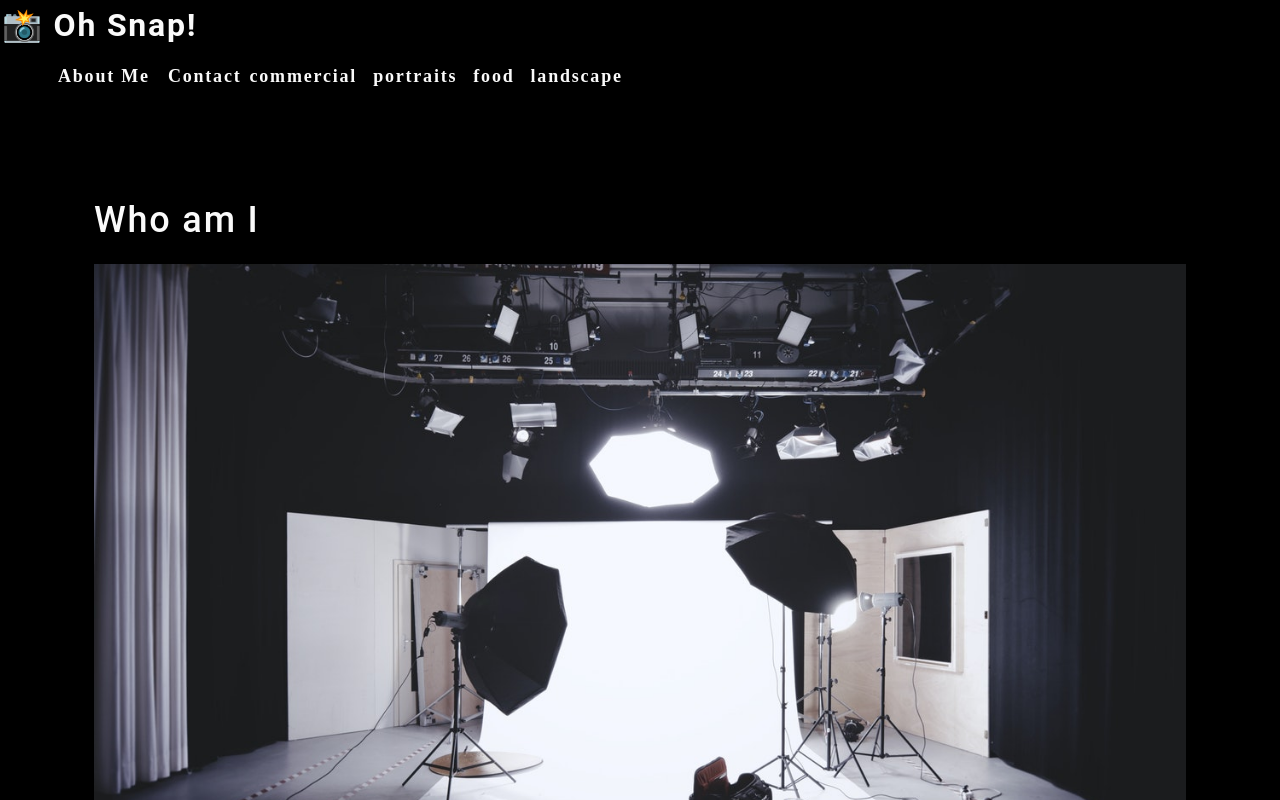
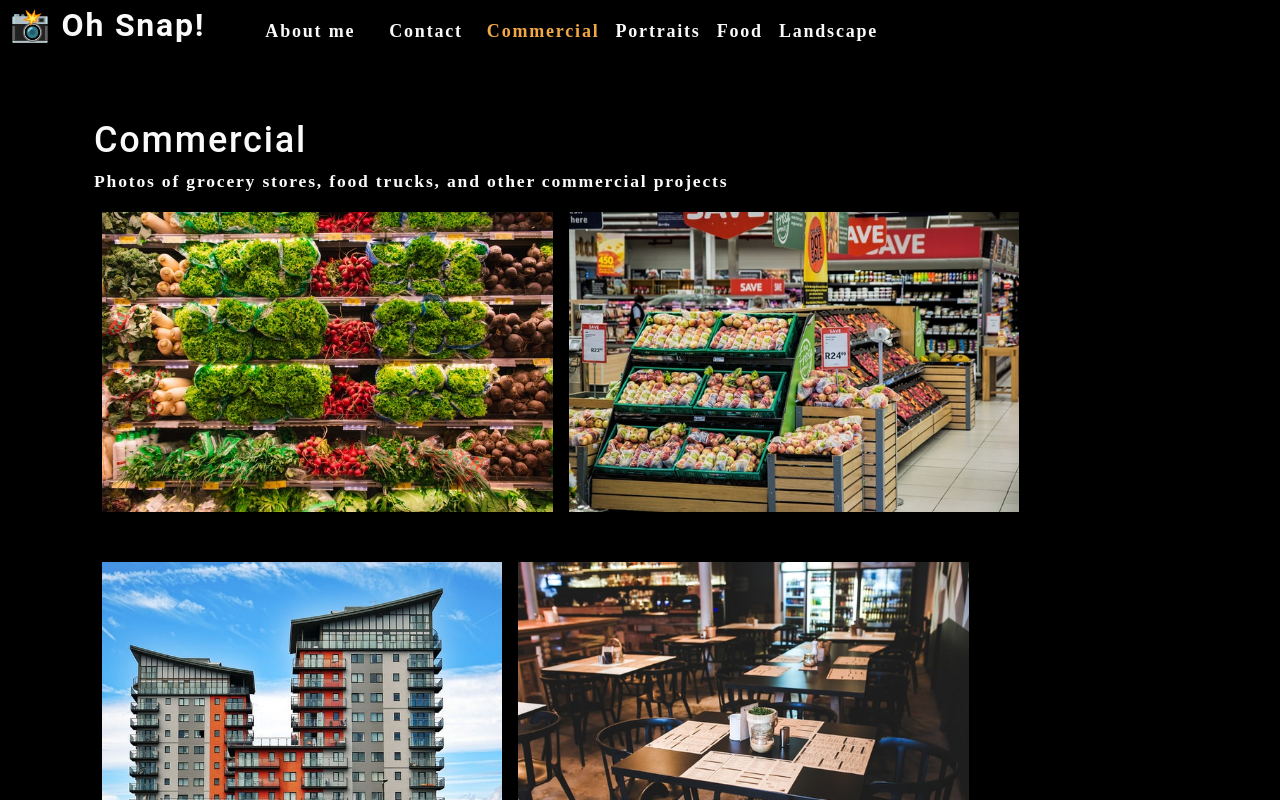
Before and after one commit to limichael97/photo-port, a React (Create React App) app: page / in a window 1280 px wide. Shown: the top 800 px of the page. Built offline with nearby package versions, Linux system fonts and the light colour scheme.

Commit message:
display pics based on categories

```diff
--- a/package.json
+++ b/package.json
@@ -3,8 +3,6 @@
   "version": "0.1.0",
   "private": true,
   "dependencies": {
-    "@testing-library/jest-dom": "^5.16.2",
-    "@testing-library/react": "^12.1.2",
     "@testing-library/user-event": "^13.5.0",
     "react": "^17.0.2",
     "react-dom": "^17.0.2",
@@ -34,5 +32,9 @@
       "last 1 firefox version",
       "last 1 safari version"
     ]
+  },
+  "devDependencies": {
+    "@testing-library/jest-dom": "^5.16.2",
+    "@testing-library/react": "^12.1.2"
   }
 }
--- a/src/App.js
+++ b/src/App.js
@@ -1,12 +1,31 @@
-import React from 'react';
+import React, { useState } from 'react';
 import About from './components/About';
-import Nav from './components/Nav'
+import Nav from './components/Nav';
+import Gallery from "./components/Gallery";
+
 
 function App() {
+  const [categories] = useState([
+    {
+      name: 'commercial',
+      description: 'Photos of grocery stores, food trucks, and other commercial projects',
+    },
+    { name: 'portraits', description: 'Portraits of people in my life' },
+    { name: 'food', description: 'Delicious delicacies' },
+    { name: 'landscape', description: 'Fields, farmhouses, waterfalls, and the beauty of nature' },
+  ]);
+
+  const [currentCategory, setCurrentCategory] = useState(categories[0]);
+
   return (
     <div>
-      <Nav></Nav>
+      <Nav
+        categories = {categories}
+        setCurrentCategory= {setCurrentCategory}
+        currentCategory={currentCategory}
+      ></Nav>
       <main>
+        <Gallery currentCategory={currentCategory}></Gallery>
         <About></About>
       </main>
     </div>
--- a/src/components/Gallery/index.js
+++ b/src/components/Gallery/index.js
@@ -1,30 +1,17 @@
 import React from 'react';
+import PhotoList from '../PhotoList';
 import { capitalizeFirstLetter } from '../../utils/helpers';
-import photo from "../../assets/small/commercial/0.jpg";
 
 
 
 function Gallery(props) {
-
-    const currentCategory = {
-        name: "commercial",
-        description:
-        "Photos of grocery stores, food trucks, and other commercial projects",
-    };
-
+    const { currentCategory} = props;
     return (
         <section>
-            <h1> {capitalizeFirstLetter(currentCategory.name)}</h1>
+            <h1 data-testid="h1tag" > {capitalizeFirstLetter(currentCategory.name)}</h1>
             <p>{currentCategory.description}</p>
-            <div className='flex-row'>
-                <img
-                    src = {photo}
-                    alt = "Commercial Example"
-                    className='img-thumbnail mx-1'
-                />
-            </div>
+            <PhotoList category={currentCategory.name}/>
         </section>
-
     );
 }
 
--- a/src/components/Nav/index.js
+++ b/src/components/Nav/index.js
@@ -1,56 +1,51 @@
 import React from 'react';
+import { capitalizeFirstLetter } from "../../utils/helpers";
 
-function Nav() {
-    const categories = [
-        {
-          name: "commercial",
-          description:
-            "Photos of grocery stores, food trucks, and other commercial projects",
-        },
-        { name: "portraits", description: "Portraits of people in my life" },
-        { name: "food", description: "Delicious delicacies" },
-        {
-          name: "landscape",
-          description: "Fields, farmhouses, waterfalls, and the beauty of nature",
-        },
-      ];
-      function categorySelected(name) {
-        console.log(`${name} clicked`)
-      }
-    return(
-        <header>
+function Nav(props) {
+    const {
+        categories = [],
+        setCurrentCategory,
+        currentCategory,
+    } = props;
+
+    return (
+        <header className="flex-row px-1">
           <h2>
-                <a data-testid="link" href='/'>
-                    <span role ="img" aria-label = 'camera'> 📸 </span> Oh Snap!
+            <a data-testid="link" href="/">
+              <span role="img" aria-label="camera"> 📸</span> Oh Snap!
             </a>
           </h2>
           <nav>
-                <ul className='flex-row'>
-                    <li className='mx-2'>
-                        <a data-testid="about" href = '#about'>
-                            About Me
+            <ul className="flex-row">
+              <li className="mx-2">
+                <a data-testid="about" href="#about">
+                  About me
                 </a>
               </li>
-
-                    <li>
+              <li className="mx-2">
                 <span>Contact</span>
               </li>
-
               {categories.map((category) => (
                 <li
-                            className="mx-1"
+                  className={`mx-1 ${
+                    currentCategory.name === category.name && 'navActive'
+                    }`}
                   key={category.name}
                 >
-                            <span onClick={() => categorySelected(category.name)} >
-                            {category.name}
+                  <span
+                    onClick={() => {
+                      setCurrentCategory(category)
+                    }}
+                  >
+                    {capitalizeFirstLetter(category.name)}
                   </span>
                 </li>
               ))}
             </ul>
           </nav>
-
         </header>
       );
 }
 
+
 export default Nav;
--- /dev/null
+++ b/src/components/PhotoList/index.js
@@ -0,0 +1,123 @@
+import React, { useState } from 'react';
+
+
+const PhotoList = ({ category }) => {
+    const [photos] = useState([
+    {
+      name: 'Grocery aisle',
+      category: 'commercial',
+      description: 'Lorem ipsum dolor sit amet, consectetur adipiscing elit. Nunc ultricie',
+    },
+    {
+      name: 'Grocery booth',
+      category: 'commercial',
+      description: 'Lorem ipsum dolor sit amet, consectetur adipiscing elit. Nunc ultricie',
+    },
+    {
+      name: 'Building exterior',
+      category: 'commercial',
+      description: 'Lorem ipsum dolor sit amet, consectetur adipiscing elit. Nunc ultricie',
+    },
+    {
+      name: 'Restaurant table',
+      category: 'commercial',
+      description: 'Lorem ipsum dolor sit amet, consectetur adipiscing elit. Nunc ultricie',
+    },
+    {
+      name: 'Cafe interior',
+      category: 'commercial',
+      description: 'Lorem ipsum dolor sit amet, consectetur adipiscing elit. Nunc ultricie',
+    },
+    {
+      name: 'Cat green eyes',
+      category: 'portraits',
+      description: 'Lorem ipsum dolor sit amet, consectetur adipiscing elit. Nunc ultricie',
+    },
+    {
+      name: 'Green parrot',
+      category: 'portraits',
+      description: 'Lorem ipsum dolor sit amet, consectetur adipiscing elit. Nunc ultricie',
+    },
+    {
+      name: 'Yellow macaw',
+      category: 'portraits',
+      description: 'Lorem ipsum dolor sit amet, consectetur adipiscing elit. Nunc ultricie',
+    },
+    {
+      name: 'Pug smile',
+      category: 'portraits',
+      description: 'Lorem ipsum dolor sit amet, consectetur adipiscing elit. Nunc ultricie',
+    },
+    {
+      name: 'Pancakes',
+      category: 'food',
+      description: 'Lorem ipsum dolor sit amet, consectetur adipiscing elit. Nunc ultricie',
+    },
+    {
+      name: 'Burrito',
+      category: 'food',
+      description: 'Lorem ipsum dolor sit amet, consectetur adipiscing elit. Nunc ultricie',
+    },
+    {
+      name: 'Scallop pasta',
+      category: 'food',
+      description: 'Lorem ipsum dolor sit amet, consectetur adipiscing elit. Nunc ultricie',
+    },
+    {
+      name: 'Burger',
+      category: 'food',
+      description: 'Lorem ipsum dolor sit amet, consectetur adipiscing elit. Nunc ultricie',
+    },
+    {
+      name: 'Fruit bowl',
+      category: 'food',
+      description: 'Lorem ipsum dolor sit amet, consectetur adipiscing elit. Nunc ultricie',
+    },
+    {
+      name: 'Green river',
+      category: 'landscape',
+      description: 'Lorem ipsum dolor sit amet, consectetur adipiscing elit. Nunc ultricie',
+    },
+    {
+      name: 'Docks',
+      category: 'landscape',
+      description: 'Lorem ipsum dolor sit amet, consectetur adipiscing elit. Nunc ultricie',
+    },
+    {
+      name: 'Panoramic village by sea',
+      category: 'landscape',
+      description: 'Lorem ipsum dolor sit amet, consectetur adipiscing elit. Nunc ultricie',
+    },
+    {
+      name: 'Domestic landscape',
+      category: 'landscape',
+      description: 'Lorem ipsum dolor sit amet, consectetur adipiscing elit. Nunc ultricie',
+    },
+    {
+      name: 'Park bench',
+      category: 'landscape',
+      description: 'Lorem ipsum dolor sit amet, consectetur adipiscing elit. Nunc ultricie',
+    },
+  ]);
+
+  const currentPhotos = photos.filter((photo) => photo.category === category);
+
+  return (
+      <div>
+          <div className = "flex-row">
+              {currentPhotos.map((image,i) => (
+                <img
+                    src= {require(`../../assets/small/${category}/${i}.jpg`)}
+                    alt={image.name}
+                    className="img-thumbnail mx-1"
+                    key={image.name}
+                />
+              ))}
+          </div>
+
+      </div>
+
+  )
+}
+
+export default PhotoList;
```
Also changed, not shown: 1 other file (tests, documents, lock files or other folders). Lines whose indentation alone changed are shown as unchanged.
